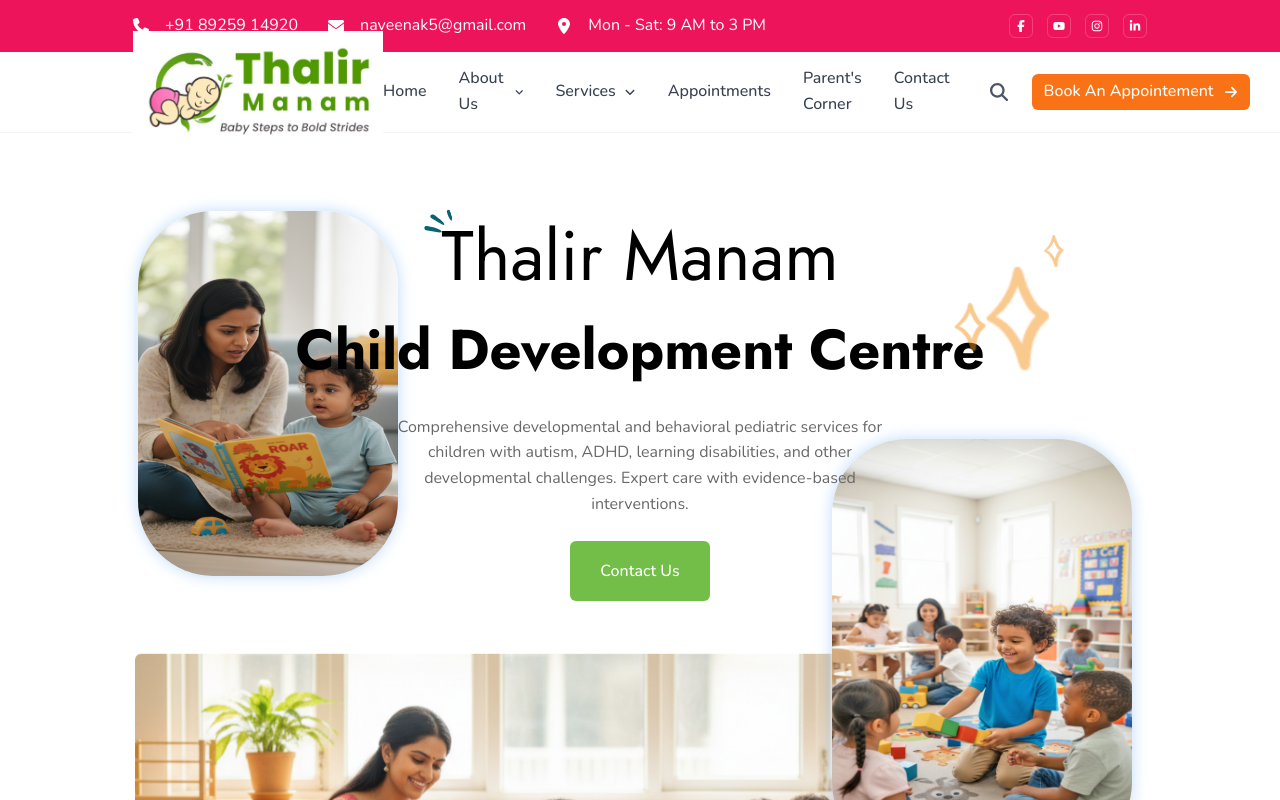
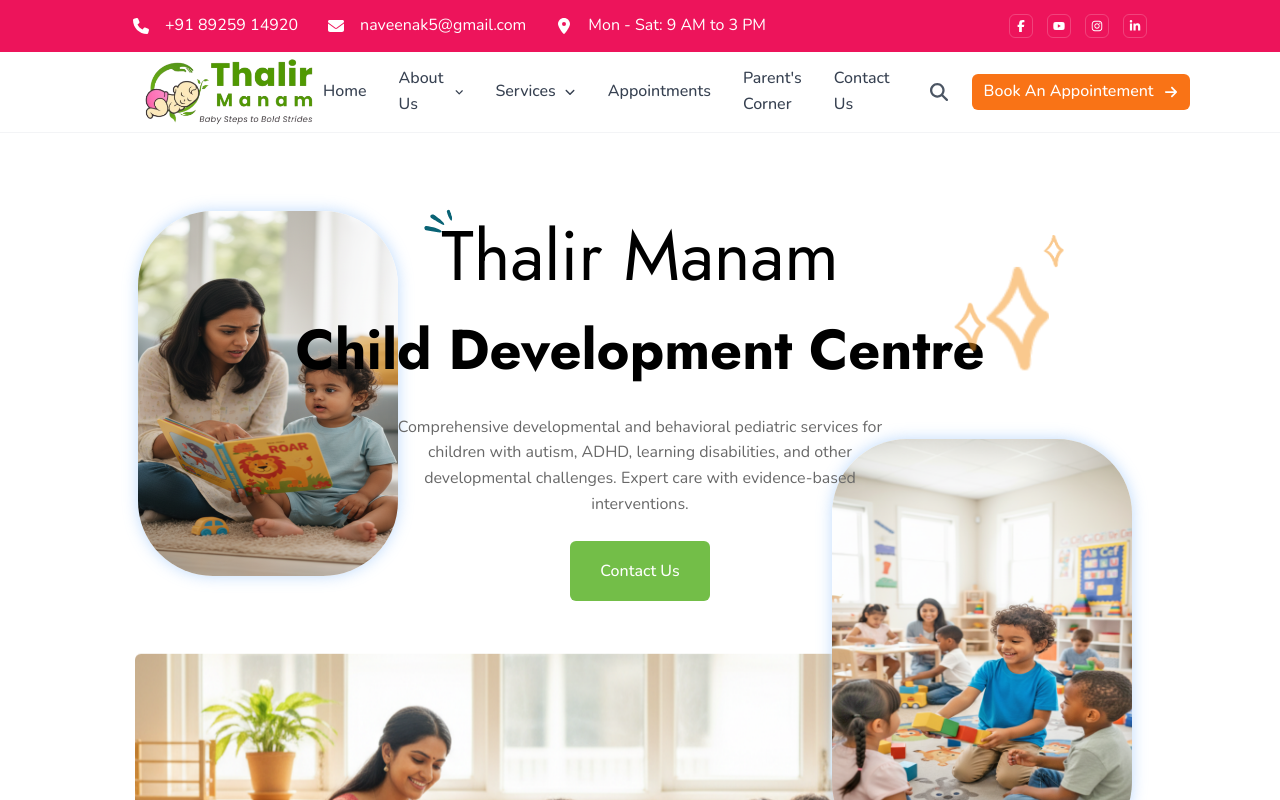
Before and after one commit to quantum-logic-llc/thalirmanam, a Next.js app: page / in a window 1280 px wide. Shown: the top 800 px of the page. Built offline with nearby package versions, Linux system fonts and the light colour scheme.

Commit message:
logo change

```diff
--- a/src/components/sections/headers/headerOne.jsx
+++ b/src/components/sections/headers/headerOne.jsx
@@ -22,7 +22,7 @@
                     <div className="[.header-pinned_&]:shadow-lg bg-background border-b border-gray-100 transition-all duration-300">
                         <div className="container">
                             <div className="flex justify-between items-center h-20">
-                                <Logo width={250} height={40} />
+                                <Logo width={190} height={60} />
 
                                 <div className="flex items-center space-x-8">
                                     <DesktopMenu />
--- a/src/components/ui/logo.jsx
+++ b/src/components/ui/logo.jsx
@@ -1,5 +1,5 @@
 import Image from "next/image";
-import logo from "@/assets/images/logo2.png";
+import logo from "@/assets/images/logo3.png";
 
 const Logo = ({ width, height }) => {
   return (
```
Also changed, not shown: src/assets/images/about/about4.png (added), src/assets/images/logo3.png (added).
